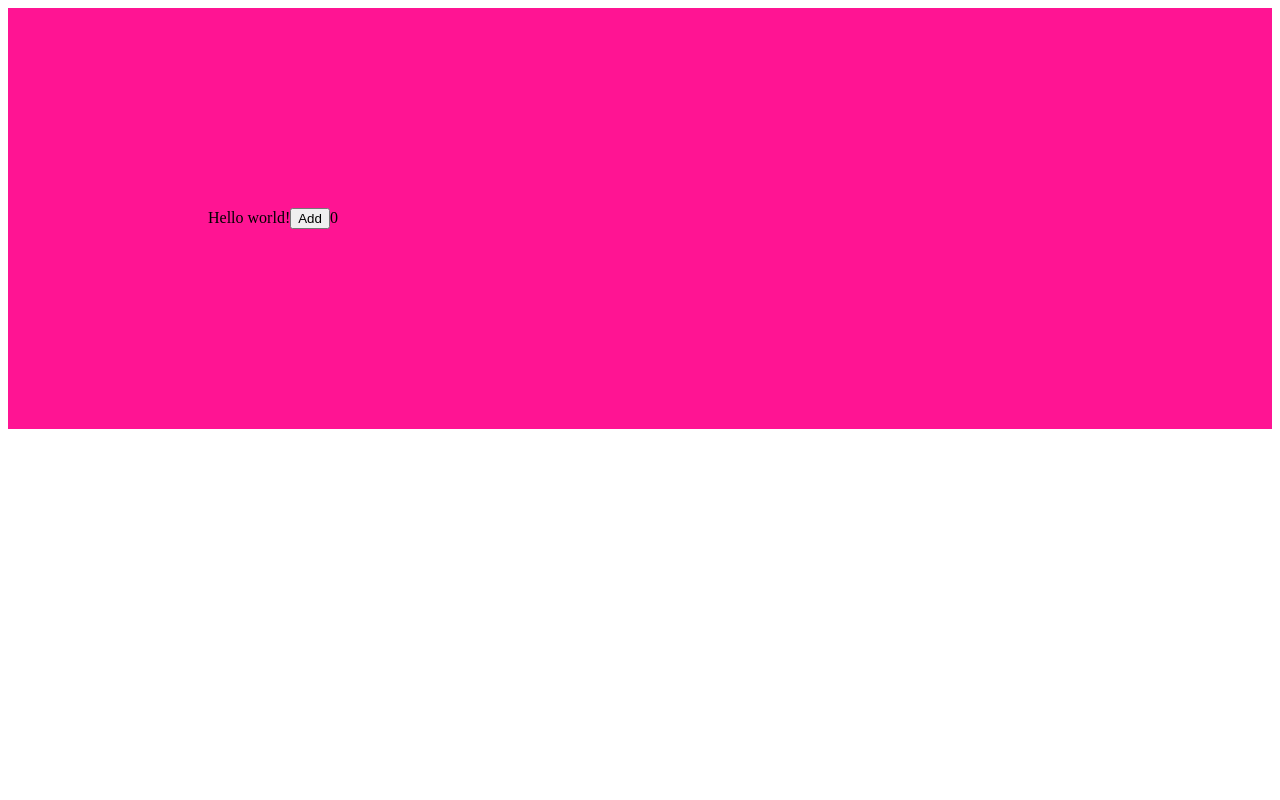
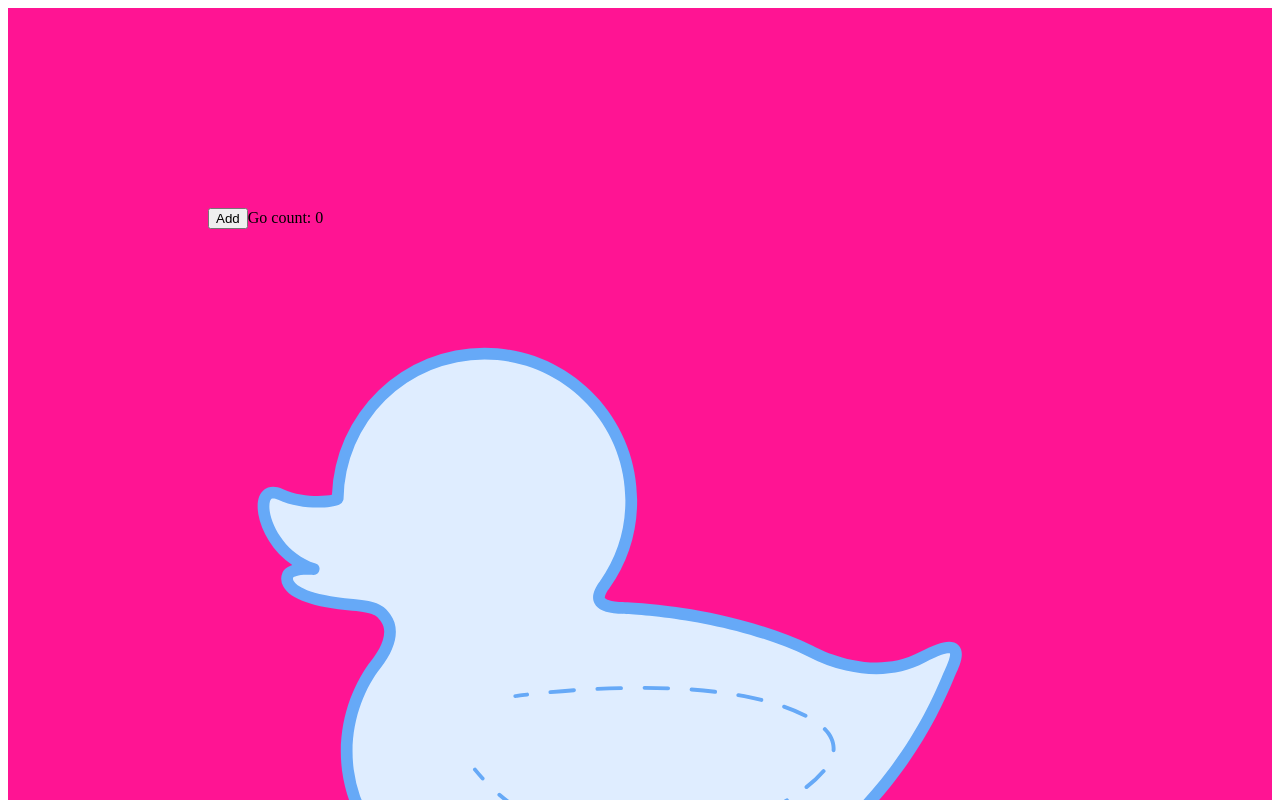
Before and after one commit to weltkind6/fake-store, a React app: page / in a window 1280 px wide. Shown: the top 800 px of the page. Built offline with nearby package versions, Linux system fonts and the light colour scheme.

Commit message:
add: webpack assets (images)

```diff
--- a/src/components/App.tsx
+++ b/src/components/App.tsx
@@ -1,13 +1,14 @@
 import { useState } from 'react';
-import './App.scss'
+import styles from './App.module.scss';
+import Duck from '../assets/img/duck.svg'
 
 export const App = () => {
     const [counter, setCounter] = useState(0)
     return (
-        <div className='App'>
-            Hello world!
+        <div className={styles.App}>
             <button onClick={() => setCounter(prev => prev + 1)}>Add</button>
-            {counter}
+             Go count: {counter}
+             <img src={Duck} alt="" />
         </div>
     );
 };
--- a/webpack.config.ts
+++ b/webpack.config.ts
@@ -34,6 +34,12 @@ const getPluginsConfig = () => {
 };
 
 const getModuleConfig = () => {
+
+  const webpackAssetsLoader =  {
+    test: /\.(png|svg|jpg|jpeg|gif)$/i,
+    type: 'asset/resource',
+  }
+
   return {
     rules: [
       {
@@ -45,6 +51,7 @@ const getModuleConfig = () => {
         use: 'ts-loader',
         exclude: /node_modules/,
       },
+      webpackAssetsLoader
     ],
   };
 };
```
Also changed, not shown: src/global.d.ts (added, +32 -0 lines), src/assets/img/duck.svg (added), src/components/App.module.scss (renamed from src/components/App.scss).
